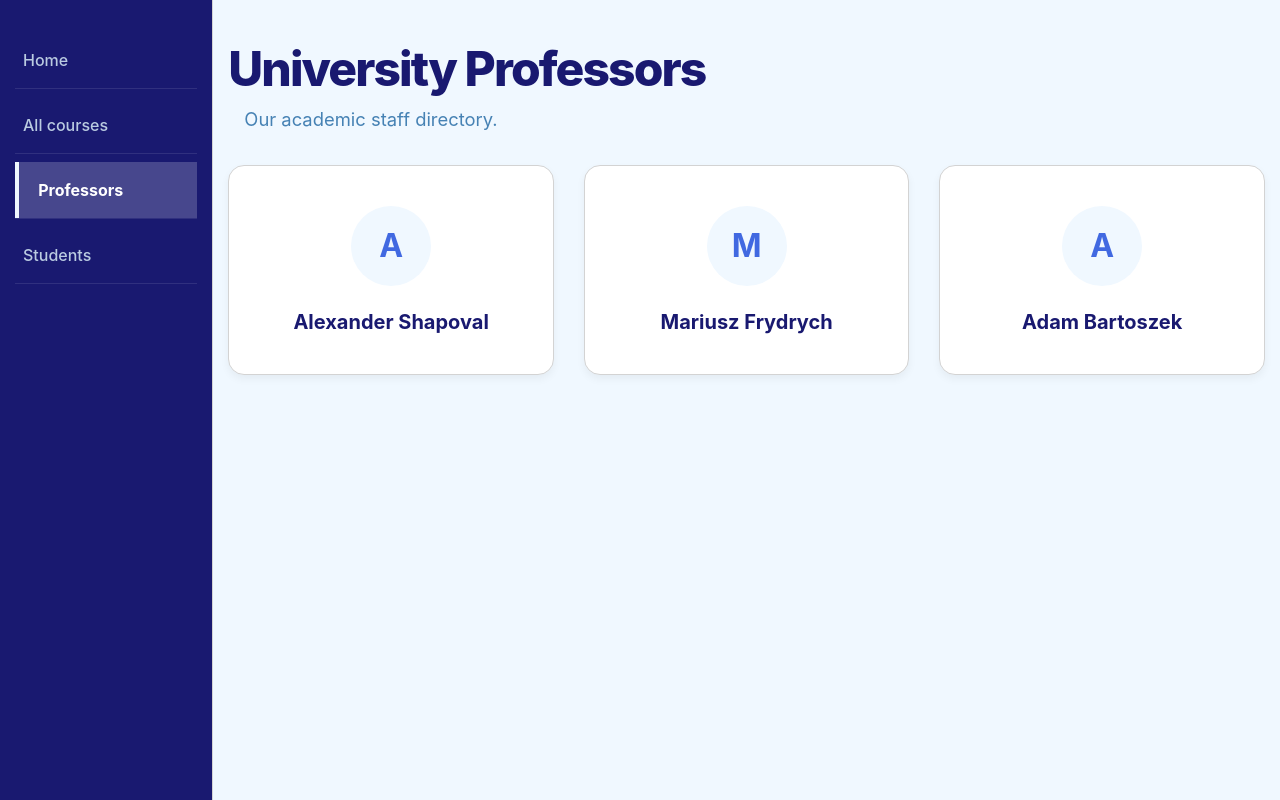
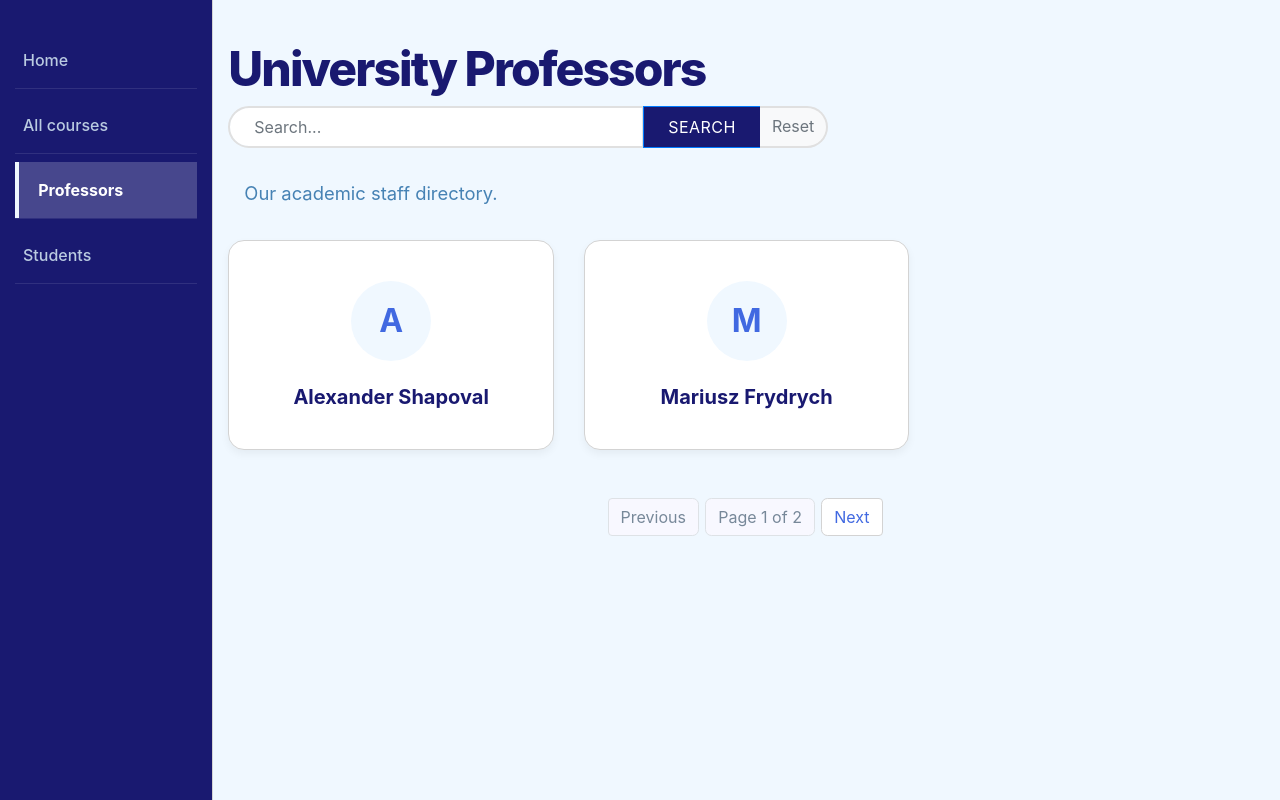
Before and after one commit to celcg/UniversityRegister, a Django app: page /catalog/professors/ in a window 1280 px wide. Run offline with Django 5.2, Linux system fonts and the light colour scheme; data comes from the database, SQL or seed files in the repository.

Commit message:
arreglado paginacion y incluidas search bars

```diff
--- a/universityregister/catalog/static/css/styles.css
+++ b/universityregister/catalog/static/css/styles.css
@@ -142,3 +142,46 @@ body {
     background-color: RoyalBlue;
     color: White;
 }
+
+/* SEARCH BAR */
+.search-container {
+    max-width: 600px;
+    margin-bottom: 2rem;
+}
+
+.search-container .form-control {
+    border-radius: 50px 0 0 50px; /* only left side */
+    border: 2px solid #e0e0e0;
+    padding: 1.2rem 1.5rem;
+    transition: all 0.3s ease;
+    box-shadow: none;
+}
+
+/* effect clicking the input */
+.search-container .form-control:focus {
+    border-color: #007bff;
+    box-shadow: 0 4px 10px rgba(0, 123, 255, 0.1);
+}
+
+/* button to search */
+.search-container .btn-primary {
+    border-radius: 0;
+    padding: 0 1.5rem;
+    text-transform: uppercase;
+    background-color: MidnightBlue ;
+    letter-spacing: 0.5px;
+}
+
+/* button to reset  */
+.search-container .btn-outline-secondary {
+    border-radius: 0 50px 50px 0; /* only right side */
+    border: 2px solid #e0e0e0;
+    border-left: none;
+    background-color: #f8f9fa;
+    color: #6c757d;
+}
+
+.search-container .btn-outline-secondary:hover {
+    background-color: #e2e6ea;
+    color: #343a40;
+}
--- a/universityregister/catalog/templates/base_generic.html
+++ b/universityregister/catalog/templates/base_generic.html
@@ -43,7 +43,42 @@
         </ul>
         {% endblock %}
       </div>
-      <div class="col-sm-10 h-100 overflow-auto">{% block content %}{% endblock %}</div>
+      <div class="col-sm-10 h-100 overflow-auto">
+        {% block content %}{% endblock %}
+        {% block pagination %}
+        {% if is_paginated %}
+        <nav aria-label="Page navigation">
+          <ul class="pagination justify-content-center mt-4">
+
+            {% if page_obj.has_previous %}
+            <li class="page-item">
+              <a class="page-link"
+                href="{{ request.path }}?page={{ page_obj.previous_page_number }}{% if request.GET.search %}&search={{ request.GET.search }}{% endif %}">Previous</a>
+            </li>
+            {% else %}
+            <li class="page-item disabled"><span class="page-link">Previous</span></li>
+            {% endif %}
+
+            <li class="page-item disabled">
+              <span class="page-link">
+                Page {{ page_obj.number }} of {{ page_obj.paginator.num_pages }}
+              </span>
+            </li>
+
+            {% if page_obj.has_next %}
+            <li class="page-item">
+              <a class="page-link"
+                href="{{ request.path }}?page={{ page_obj.next_page_number }}{% if request.GET.search %}&search={{ request.GET.search }}{% endif %}">Next</a>
+            </li>
+            {% else %}
+            <li class="page-item disabled"><span class="page-link">Next</span></li>
+            {% endif %}
+
+          </ul>
+        </nav>
+        {% endif %}
+        {% endblock %}
+      </div>
     </div>
   </div>
 </body>
--- a/universityregister/catalog/templates/catalog/profesor_list.html
+++ b/universityregister/catalog/templates/catalog/profesor_list.html
@@ -7,6 +7,18 @@
 
 {% block content %}
   <h1 class="main-title">University Professors</h1>
+
+  <div class="search-container">
+  <form action="" method="get" class="input-group">
+    <input type="text" name="search" class="form-control"
+           placeholder="Search..." value="{{ request.GET.search }}">
+
+    <div class="input-group-append">
+      <button class="btn btn-primary" type="submit">Search</button>
+      <a href="{{ request.path }}" class="btn btn-outline-secondary">Reset</a>
+    </div>
+  </form>
+</div>
   <p class="subtitle">Our academic staff directory.</p>
 
   {% if profesor_list %}
@@ -27,35 +39,6 @@
         </div>
       {% endfor %}
     </div>
-    {% if is_paginated %}
-      <nav aria-label="Page navigation">
-        <ul class="pagination justify-content-center mt-4">
-
-          {% if page_obj.has_previous %}
-            <li class="page-item">
-              <a class="page-link" href="?page={{ page_obj.previous_page_number }}">Previous</a>
-            </li>
-          {% else %}
-            <li class="page-item disabled"><span class="page-link">Previous</span></li>
-          {% endif %}
-
-          <li class="page-item disabled">
-            <span class="page-link">
-              Page {{ page_obj.number }} of {{ page_obj.paginator.num_pages }}
-            </span>
-          </li>
-
-          {% if page_obj.has_next %}
-            <li class="page-item">
-              <a class="page-link" href="?page={{ page_obj.next_page_number }}">Next</a>
-            </li>
-          {% else %}
-            <li class="page-item disabled"><span class="page-link">Next</span></li>
-          {% endif %}
-
-        </ul>
-      </nav>
-    {% endif %}
   {% else %}
     <p>No professors available.</p>
   {% endif %}
--- a/universityregister/catalog/views.py
+++ b/universityregister/catalog/views.py
@@ -1,4 +1,5 @@
 from django.shortcuts import render
+from django.db.models import Q
 
 # Create your views here.
 
@@ -34,20 +35,56 @@ from django.views import generic
 class CourseListView(generic.ListView):
     model = Course
     paginate_by = 10
+    def get_queryset(self):
+        queryset = super().get_queryset()
+        query = self.request.GET.get('search')
+
+        if query:
+            # Filtra si el título O el código del curso contienen la palabra
+            queryset = queryset.filter(
+                Q(title__icontains=query) | Q(course_code__icontains=query)
+            )
+
+        return queryset
 
 class CourseDetailView(generic.DetailView):
     model = Course
 
 class ProfesorListView(generic.ListView):
     model = Profesor
-    paginate_by = 12
+    paginate_by = 2
+    def get_queryset(self):
+        # Obtenemos el queryset original
+        queryset = super().get_queryset()
+
+        # Buscamos si hay un parámetro 'search' en la URL
+        query = self.request.GET.get('search')
+
+        if query:
+            # Filtramos por el campo 'name' (ajusta si el campo se llama distinto)
+            queryset = queryset.filter(name__icontains=query)
+
+        return queryset
 
 class ProfesorDetailView(generic.DetailView):
     model = Profesor
+    #for adding search functionality
+
 
 class StudentListView(generic.ListView):
     model = Student
     paginate_by = 3
+    def get_queryset(self):
+        queryset = super().get_queryset()
+        query = self.request.GET.get('search')
+
+        if query:
+            # filters students by first name or last name containing the search query. Q objects allow for complex queries with OR conditions.
+            queryset = queryset.filter(
+                Q(first_name__icontains=query) | Q(last_name__icontains=query)
+            )
+
+        return queryset
 
 class StudentDetailView(generic.DetailView):
     model = Student
```
Also changed, not shown: universityregister/catalog/templates/catalog/course_list.html (+10 -28 lines), universityregister/catalog/templates/catalog/student_list.html (+12 -30 lines).
